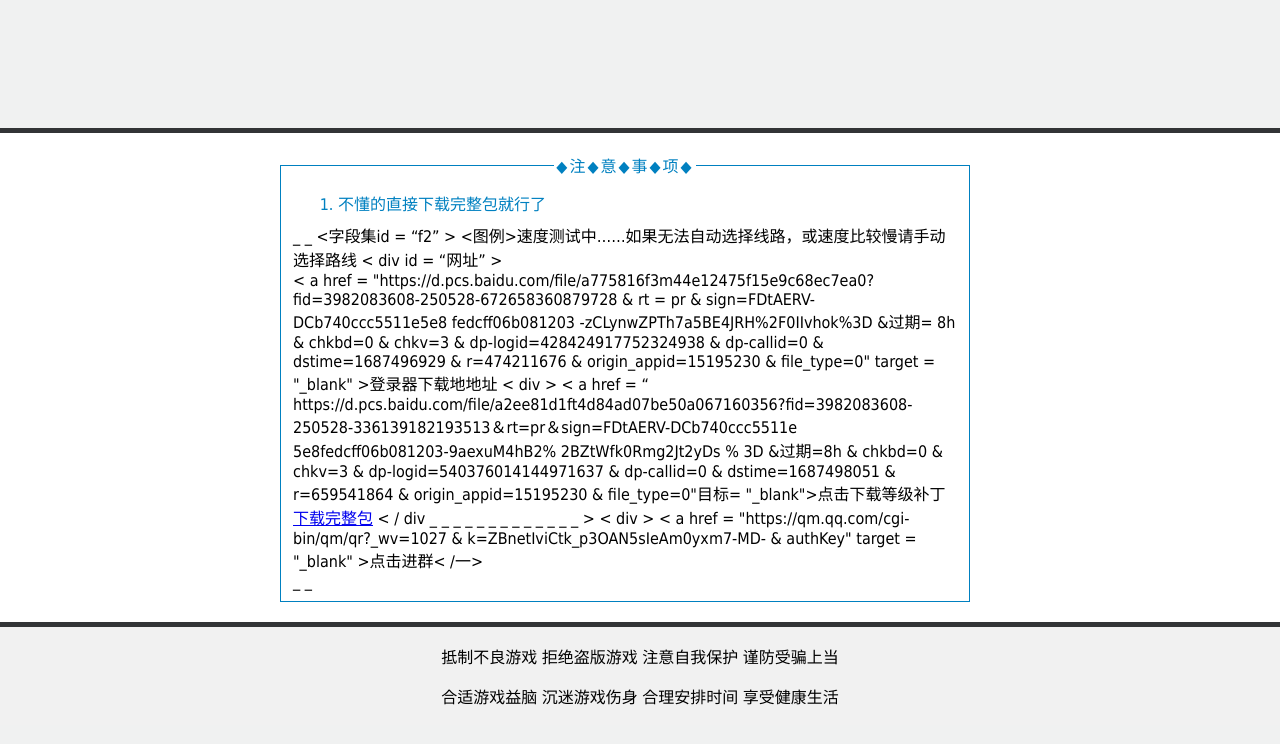
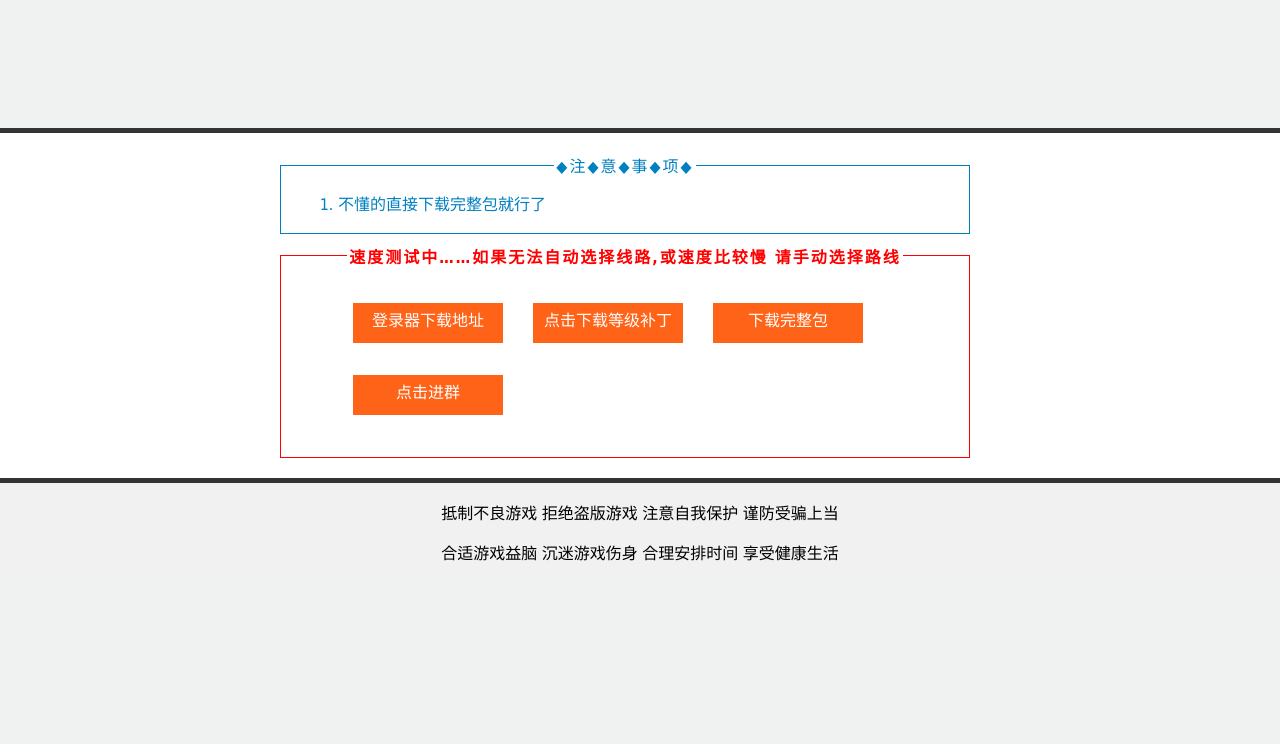
Before and after one commit to qwervbnm1122/dnf.github.io, a plain HTML site: page down.html in a window 1280 px wide. Drawn offline with Linux system fonts and the light colour scheme.

Commit message:
Add files via upload

```diff
--- a/down.html
+++ b/down.html
@@ -28,12 +28,12 @@
 <legend>◆注◆意◆事◆项◆</legend>
 <ol type="1">
 <li>不懂的直接下载完整包就行了</li>
-</ol> _ _
-</字段集>
-<字段集id = “f2” >
-<图例>速度测试中……如果无法自动选择线路，或速度比较慢请手动选择路线</图例>
-< div id = “网址” >
-<div> < a href = "https://d.pcs.baidu.com/file/a775816f3m44e12475f15e9c68ec7ea0?fid=3982083608-250528-672658360879728 & rt = pr & sign=FDtAERV-DCb740ccc5511e5e8 fedcff06b081203 -zCLynwZPTh7a5BE4JRH%2F0IIvhok%3D &过期= 8h & chkbd=0 & chkv=3 & dp-logid=428424917752324938 & dp-callid=0 & dstime=1687496929 & r=474211676 & origin_appid=15195230 & file_type=0" target = "_blank" >登录器下载地地址</一> </ div > < div > < a href = “ https://d.pcs.baidu.com/file/a2ee81d1ft4d84ad07be50a067160356?fid=3982083608-250528-336139182193513＆rt=pr＆sign=FDtAERV-DCb740ccc5511e 5e8fedcff06b081203-9aexuM4hB2% 2BZtWfk0Rmg2Jt2yDs % 3D &过期=8h & chkbd=0 & chkv=3 & dp-logid=540376014144971637 & dp-callid=0 & dstime=1687498051 & r=659541864 & origin_appid=15195230 & file_type=0"目标= "_blank">点击下载等级补丁 </a> </div> <div> <a href = "https://www.123pan.com/s/RijiVv-D6b5d.html" target = "_blank" >下载完整包</a> < / div _   _ _ _ _ _ _ _ _ _ _ _ _ > < div > < a href = "https://qm.qq.com/cgi-bin/qm/qr?_wv=1027 & k=ZBnetIviCtk_p3OAN5sIeAm0yxm7-MD- & authKey" target = "_blank" >点击进群< /一></div> _ _
+</ol>
+</fieldset>
+<fieldset id="f2">
+<legend>速度测试中……如果无法自动选择线路,或速度比较慢 请手动选择路线</legend>
+<div id="urls">
+<div><a href="https://d.pcs.baidu.com/file/a775816f3m44e12475f15e9c68ec7ea0?fid=3982083608-250528-672658360879728&rt=pr&sign=FDtAERV-DCb740ccc5511e5e8fedcff06b081203-zCLynwZPTh7a5BE4JRH%2F0IIvhok%3D&expires=8h&chkbd=0&chkv=3&dp-logid=428424917752324938&dp-callid=0&dstime=1687496929&r=474211676&origin_appid=15195230&file_type=0" target="_blank">登录器下载地址</a></div><div><a href="https://d.pcs.baidu.com/file/a2ee81d1ft4d84ad07be50a067160356?fid=3982083608-250528-336139182193513&rt=pr&sign=FDtAERV-DCb740ccc5511e5e8fedcff06b081203-9aexuM4hB2%2BZtWfk0Rmg2Jt2yDs%3D&expires=8h&chkbd=0&chkv=3&dp-logid=540376014144971637&dp-callid=0&dstime=1687498051&r=659541864&origin_appid=15195230&file_type=0" target="_blank">点击下载等级补丁</a></div> <div><a  href="https://www.123pan.com/s/RijiVv-D6b5d.html"  target="_blank">下载完整包</a></div>      <div><a href="https://qm.qq.com/cgi-bin/qm/qr?_wv=1027&k=ZBnetIviCtk_p3OAN5sIeAm0yxm7-MD-&authKey" target="_blank">点击进群</a></div>
 </div>
 </fieldset>
 </div>
```
